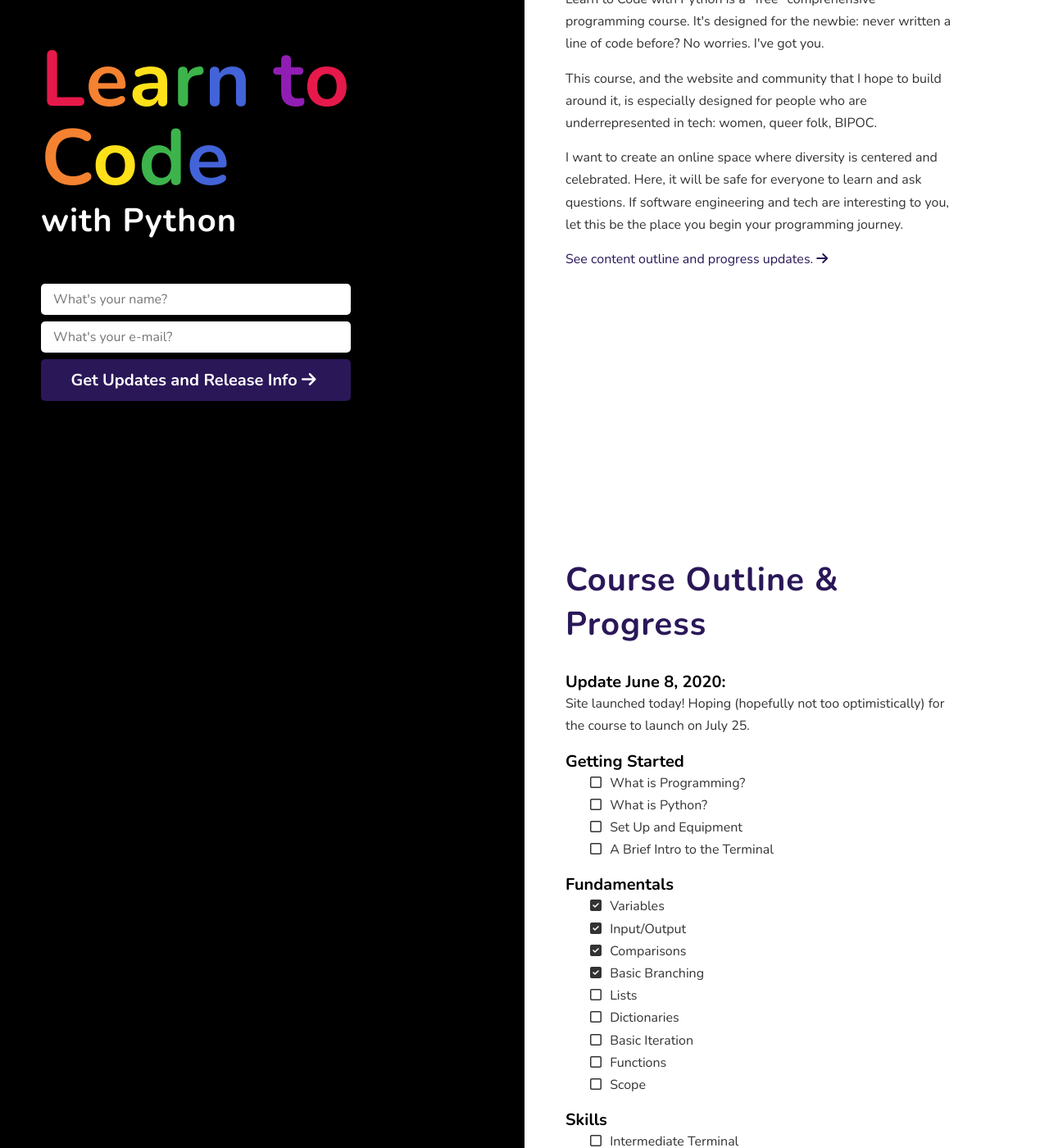
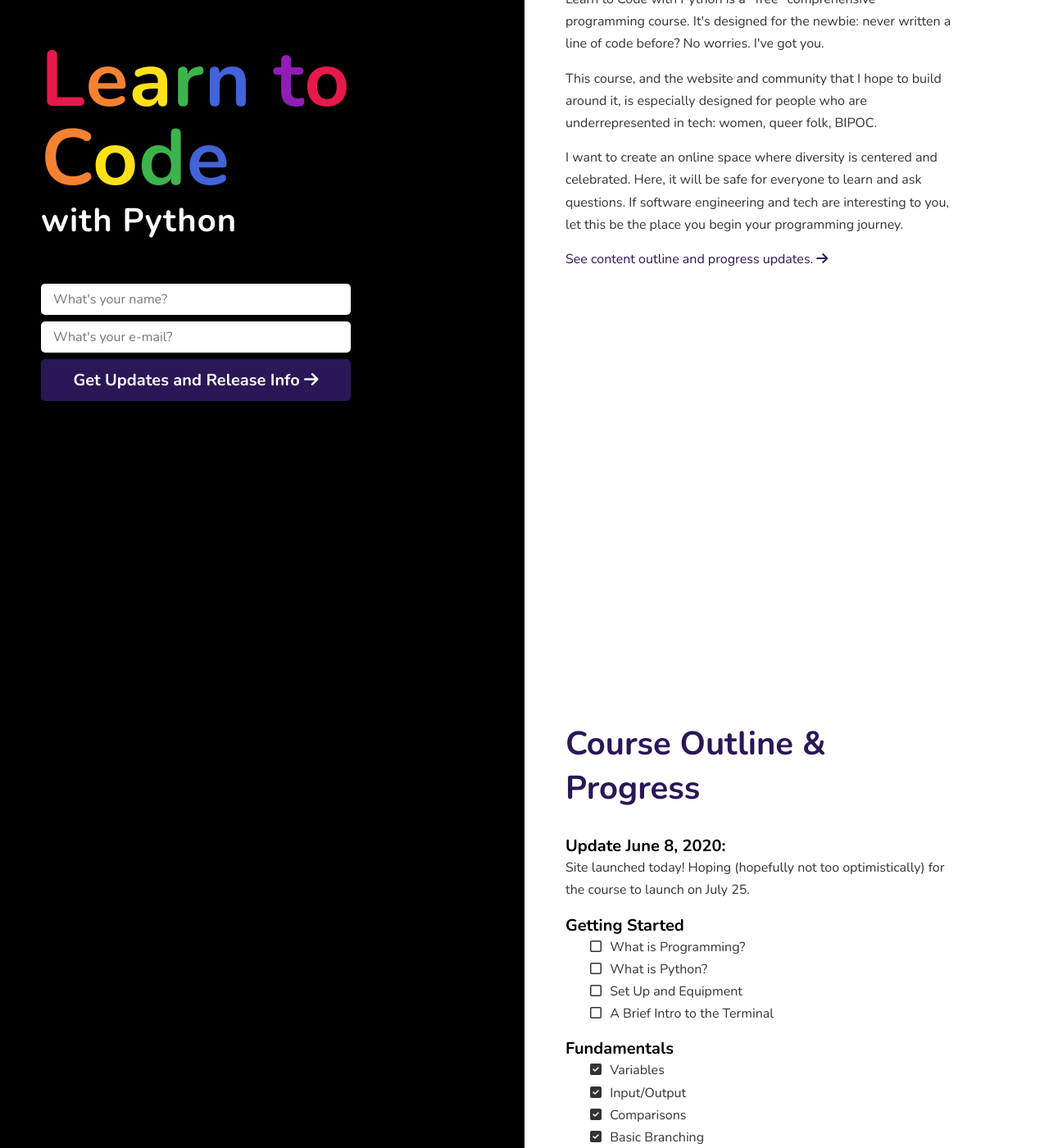
Before and after one commit to ahl389/mural, a Jekyll site: the page index.html, which Jekyll copies as it is, in a window 1280 px wide and 1400 px high, scrolled down 195 px. Shown: the whole window at 82% size. Built offline with Jekyll 4.4.1, drawn with Linux system fonts in a browser that asks for light colours; nearby versions of some CDN libraries; a script that is not in the unit is left out; some of the changed text lies outside the part shown.

Commit message:
mobile fix, added footer

```diff
--- a/_layouts/default.html
+++ b/_layouts/default.html
@@ -3,6 +3,7 @@
 
 <head>
   <meta charset="utf-8">
+  <meta name="viewport" content="width=device-width,initial-scale=1.0">
   <link href="https://fonts.googleapis.com/css2?family=Nunito:wght@300;400;700&display=swap" rel="stylesheet">
   <script src="https://kit.fontawesome.com/ae5b0ff255.js" crossorigin="anonymous"></script>
   <link rel="stylesheet" href="/css/paint.css">
--- a/_sass/custom.scss
+++ b/_sass/custom.scss
@@ -13,6 +13,18 @@
         letter-spacing: 1px;
     }
 
+    #module-signup {
+        position:fixed;
+        top: 0;
+        bottom: 0;
+        left: 0;
+        background-color: #000000;
+    }
+}
+
+#module-outline {
+    margin-top: 300px;
+
     i {
         margin-right: 6px;
     }
@@ -22,16 +34,6 @@
         margin-bottom: 0;
     }
 
-    #module-signup {
-        position:fixed;
-        top: 0;
-        bottom: 0;
-        left: 0;
-    }
-
-    #outline {
-        margin-top: 300px;
-    }
 }
 
 
@@ -117,7 +119,9 @@
     transform: scaleX(1);
   }
 
-
+#banner-footer {
+    background-color: $accent-color;
+}
   @media (max-width: 768px) {
     #banner-landing {
         background:black;
--- a/index.html
+++ b/index.html
@@ -3,7 +3,8 @@
 
 <head>
 	<meta charset="utf-8">
-	<title>Home</title>
+	<meta name="viewport" content="width=device-width,initial-scale=1.0">
+	<title>Learn to Code with Python</title>
 	<link rel="stylesheet" href="/css/paint.css">
 	<link href="https://fonts.googleapis.com/css2?family=Nunito:wght@300;400;700&display=swap" rel="stylesheet">
 	<script src="https://kit.fontawesome.com/ae5b0ff255.js" crossorigin="anonymous"></script>
@@ -26,7 +27,7 @@
 
 
 	<section class="banner" id="banner-landing">
-		<div class="container">
+		<div class="container align-middle">
 			<div class="module w50 pl" id="module-signup">
 				<div class="container align-middle">
 					<div class="module w100">
@@ -54,7 +55,7 @@
 				</div>
 			</div>
 
-			<div class="module w50 pll prl self-align-right" id="module-info">
+			<div class="module w50 pll prl pbl self-align-right" id="module-info">
 				<div class="container align-middle">
 					<div class="module w100">
 						<h3 class="uppercase light mbm">Estimated Arrival July 25, 2020</h3>
@@ -68,12 +69,18 @@
 							for everyone to learn and ask questions. If software engineering and tech are interesting to
 							you, let this be the place you begin your programming journey.
 						</p>
-						<p><a href="#outline">See content outline and progress updates.
+						<p><a href="#module-outline">See content outline and progress updates.
 								<i class="fas fa-arrow-right"></i></a>
 						</p>
 					</div>
+				</div>
+			</div>
+		</div>
+	</section>
 
-					<div class="module w100 mtl ptl" id="outline">
+	<section class="banner" id="banner-outline">
+		<div class="container">
+			<div class="module w50 self-align-right pl" id="module-outline">
 				<h2 class="mbm">Course Outline & Progress</h2>
 				<h4>Update June 8, 2020:</h4>
 				<p>Site launched today! Hoping (hopefully not too optimistically) for the course to launch on
@@ -123,7 +130,14 @@
 
 			</div>
 		</div>
+	</section>
 
+	<section class="banner ps" id="banner-footer">
+		<div class="container">
+			<div class="module w50 self-align-right text-center small">
+				<a class="inverse" href="https://twitter.com/ahl389">
+					Follow me on Twitter <span class="rainbow">@ahl389</span> <i class="fas fa-arrow-right"></i>
+				</a>
 			</div>
 		</div>
 	</section>
```
Also changed, not shown: 3 other files. Lines whose indentation alone changed are shown as unchanged.
